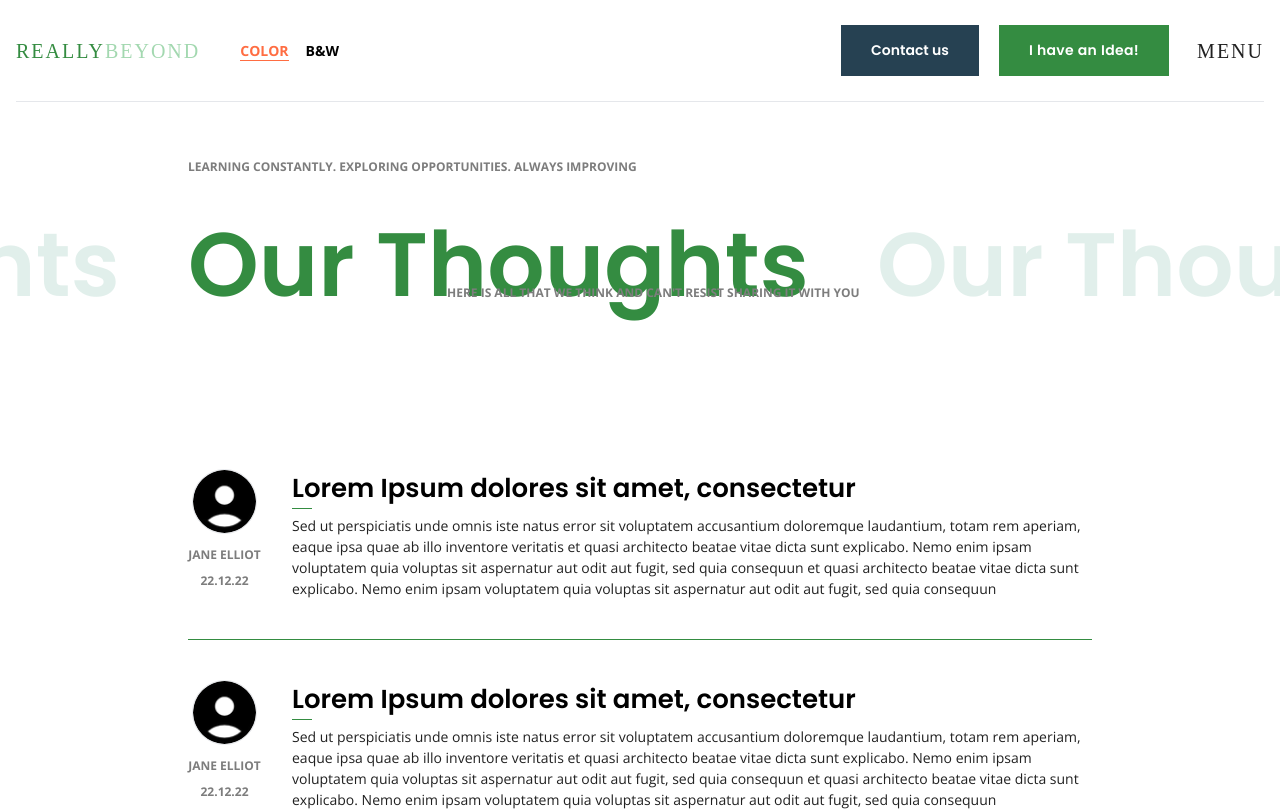
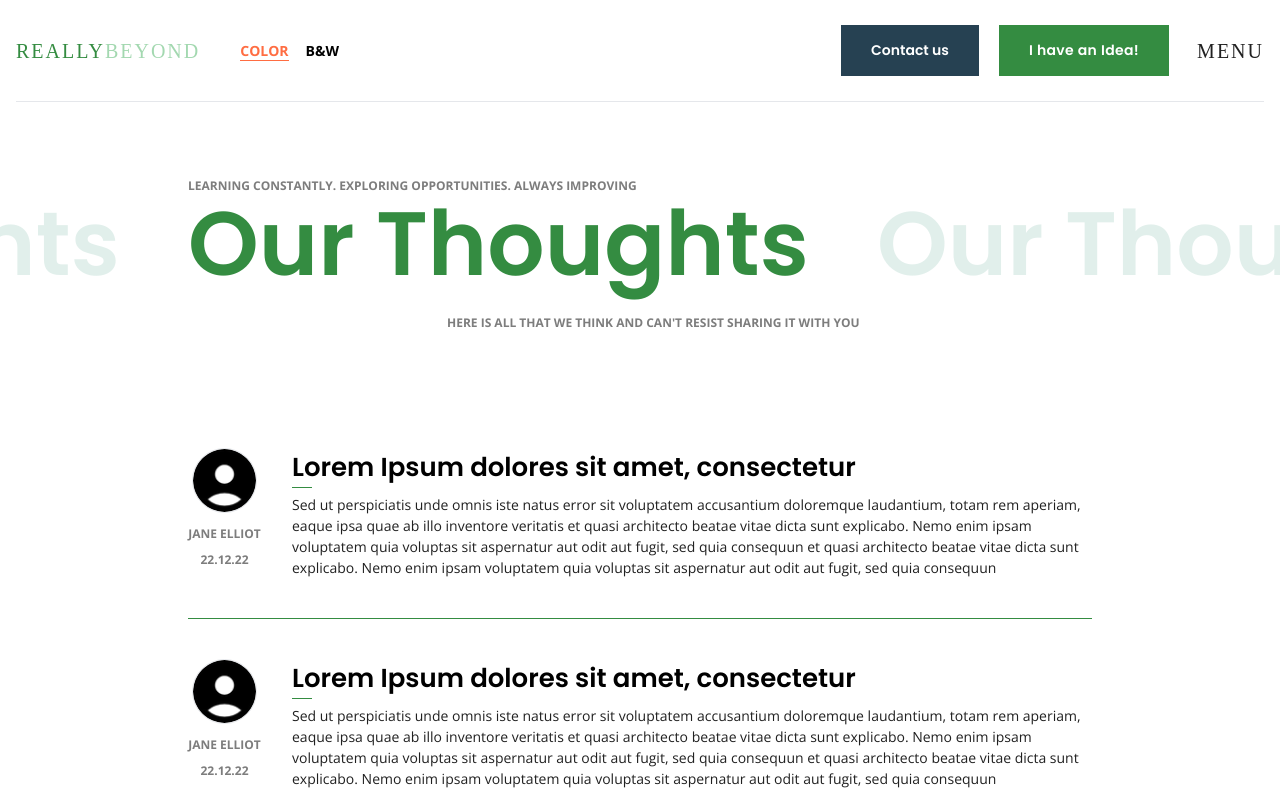
Before and after one commit to Kingkon963/reallyBeyond, a Next.js app: page /blog in a window 1280 px wide. Shown: the top 811 px of the page. Built offline with nearby package versions, Linux system fonts and the light colour scheme; a web font is replaced by a local one.

Commit message:
blog page header fixed

```diff
--- a/pages/blog/index.tsx
+++ b/pages/blog/index.tsx
@@ -14,11 +14,14 @@ const BlogPage: NextPage = () => {
         <link rel="icon" href="/favicon.ico" />
       </Head>
       <Layout>
-        <div className="container relative pt-24 pb-12 lg:py-24 lg:flex lg:flex-col lg:items-center ">
+        <div
+          className="container relative pt-24 pb-12 lg:py-[75px]
+         lg:flex lg:flex-col lg:items-center"
+        >
           <div className="relative mb-[62px] lg:mb-24 lg:w-[904px]">
             <span
               className="uppercase font-openSansBold text-[#7D7D7D]
-            text-[12px] absolute left-0 -top-10"
+            text-[12px] absolute left-0 -top-10 lg:top-0"
             >
               Learning Constantly. Exploring Opportunities.
               <br className="sm:hidden" /> Always Improving
@@ -26,7 +29,7 @@ const BlogPage: NextPage = () => {
             <InfinityHeader gap={11}>Our Thoughts</InfinityHeader>
             <span
               className="uppercase font-openSansBold text-[#7D7D7D]
-              text-[12px] absolute mt-[10px] lg:mt-0 lg:top-[86px] lg:left-[259px]"
+              text-[12px] absolute mt-[10px] lg:mt-0 lg:-bottom-[20px] lg:left-[259px]"
             >
               Here is all that we think and can't resist
               <br className="sm:hidden" /> sharing it with you
```
